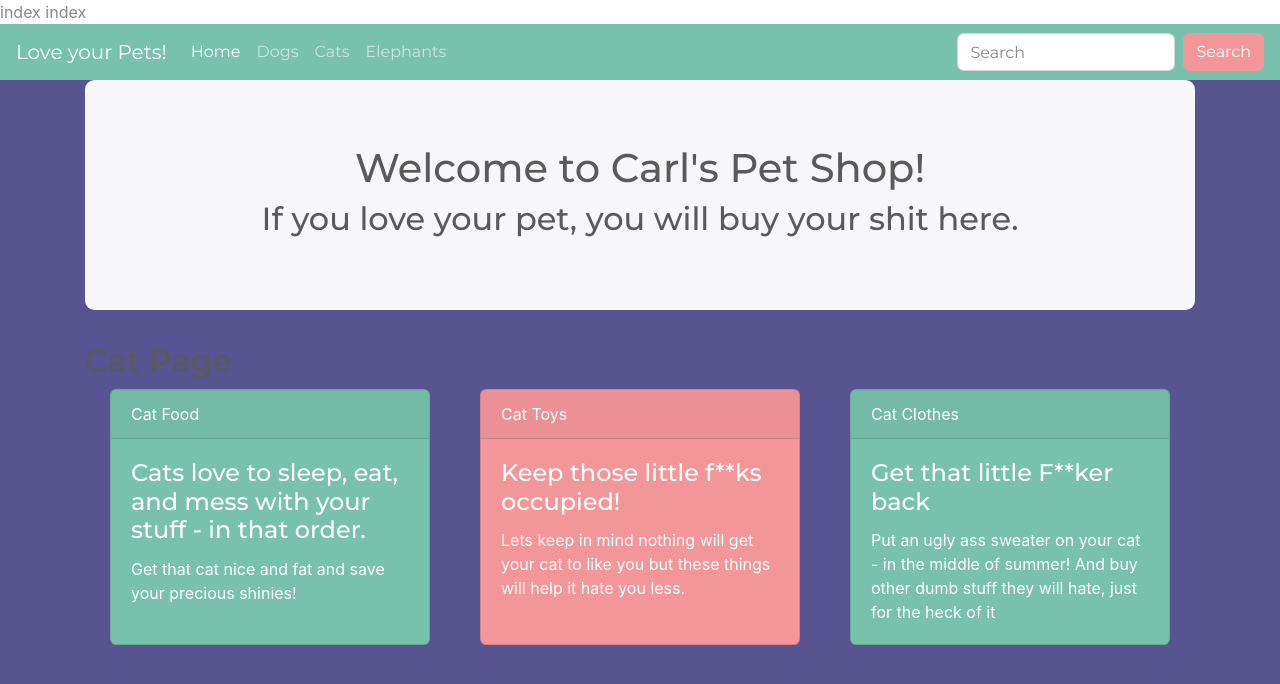
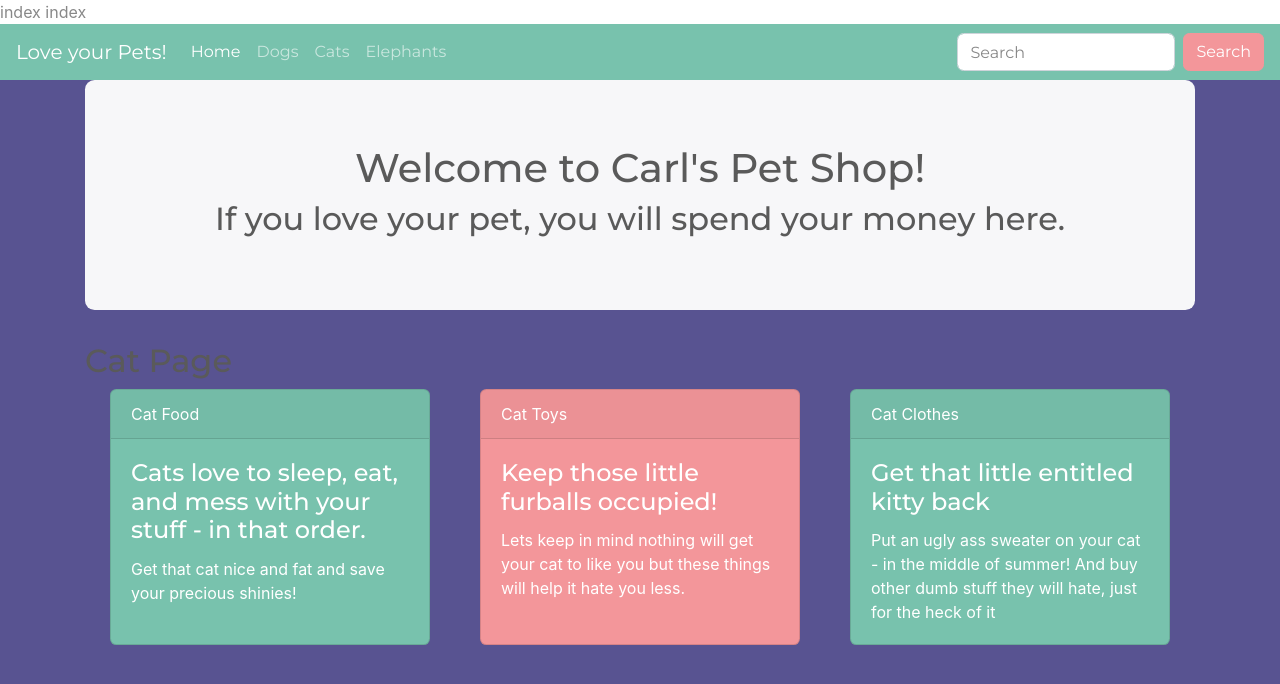
Before and after one commit to lauracoombs07/BootstrapAngular, an Angular app: page /cat in a window 1280 px wide. Shown: the top 684 px of the page. Built offline with nearby package versions, Linux system fonts and the light colour scheme.

Commit message:
removed profanity

```diff
--- a/src/app/app.component.html
+++ b/src/app/app.component.html
@@ -35,7 +35,7 @@
   <div class="container">
     <div class="jumbotron">
       <h1 class=JT> Welcome to Carl's Pet Shop!</h1>
-      <h2 class=JT>If you love your pet, you will buy your shit here. </h2>
+      <h2 class=JT>If you love your pet, you will spend your money here. </h2>
     </div>
     <router-outlet></router-outlet>
 
--- a/src/app/cat/cat.component.html
+++ b/src/app/cat/cat.component.html
@@ -10,14 +10,14 @@
       <div class="card text-white bg-secondary mb-3" style="max-width: 20rem;">
           <div class="card-header">Cat Toys</div>
           <div class="card-body">
-            <h4 class="card-title">Keep those little f**ks occupied!</h4>
+            <h4 class="card-title">Keep those little furballs occupied!</h4>
             <p class="card-text">Lets keep in mind nothing will get your cat to like you but these things will help it hate you less.</p>
           </div>
         </div>
         <div class="card text-white bg-primary mb-3" style="max-width: 20rem;">
             <div class="card-header">Cat Clothes</div>
             <div class="card-body">
-              <h4 class="card-title">Get that little F**ker back</h4>
+              <h4 class="card-title">Get that little entitled kitty back</h4>
               <p class="card-text">Put an ugly ass sweater on your cat - in the middle of summer! And buy other dumb stuff they will hate, just for the heck of it</p>
             </div>
           </div>
--- a/src/app/dog/dog.component.html
+++ b/src/app/dog/dog.component.html
@@ -11,7 +11,7 @@
           <div class="card-header">Dog Toys</div>
           <div class="card-body">
             <h4 class="card-title">*SQUEAK* *SQUEAK* *FETCH*</h4>
-            <p class="card-text">Dogs are like stupid kids, but less stupid and more cute; but they'll still eat your favorite pair of kicks if you don't keep them occupies. These toys are designed to please!</p>
+            <p class="card-text">Dogs are like stupid kids, but less stupid and more cute; but they'll still eat your favorite pair of kicks if you don't keep them occupied. These toys are designed to please!</p>
           </div>
         </div>
         <div class="card text-white bg-primary mb-3" style="max-width: 20rem;">
--- a/src/app/elephant/elephant.component.html
+++ b/src/app/elephant/elephant.component.html
@@ -4,7 +4,7 @@
         <div class="card-header">Elephant Food</div>
         <div class="card-body">
           <h4 class="card-title">HAHAHA YOU BETTER RUN (b4 you are the food)</h4>
-          <p class="card-text">That's a big ass creature that needs satiating - and our store has all the good eats to do just that</p>
+          <p class="card-text">That's a big ol' creature that needs satiating - and our store has all the good eats to do just that</p>
         </div>
       </div>
       <div class="card text-white bg-secondary mb-3" style="max-width: 20rem;">
```
